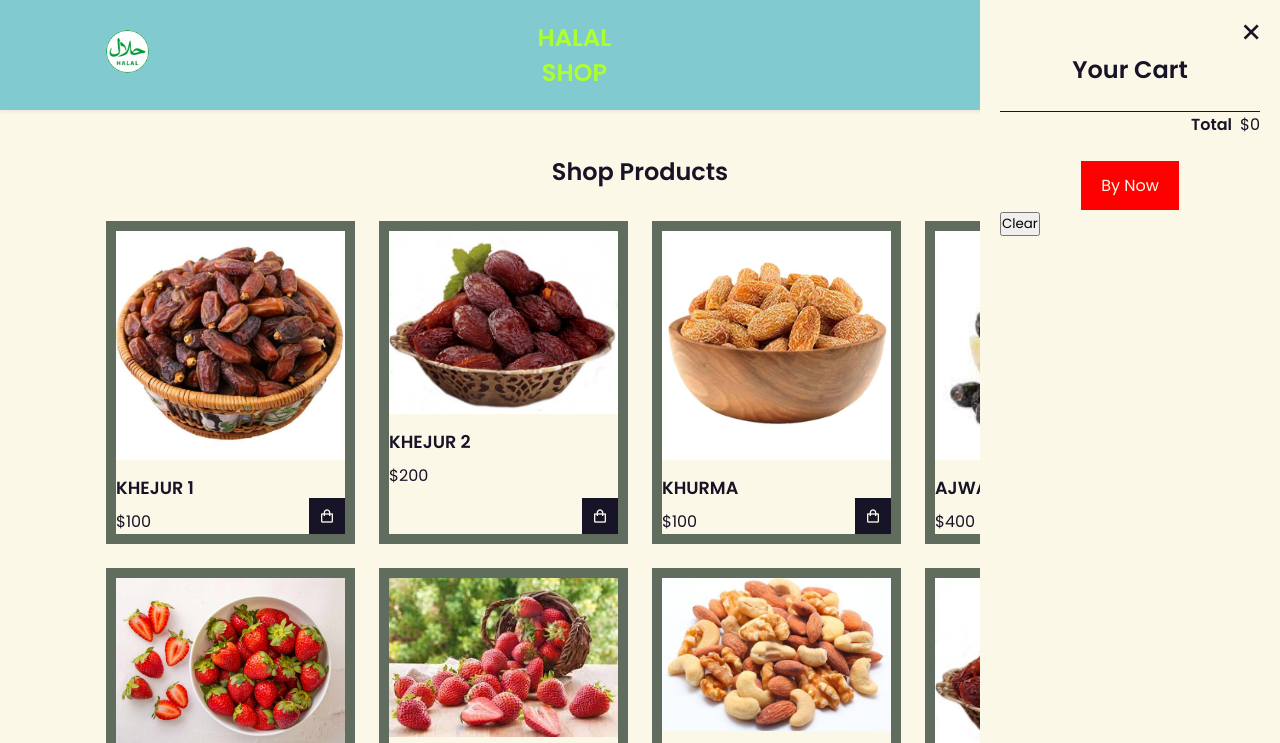
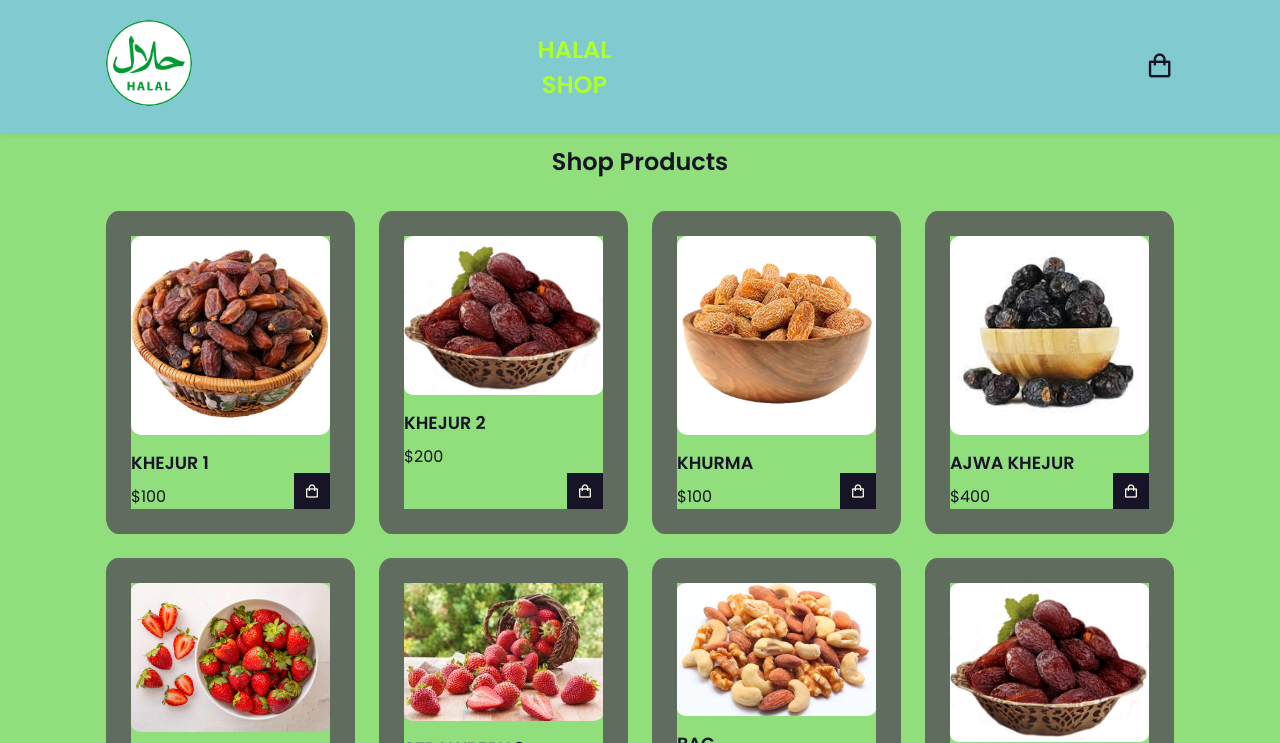
Before and after one commit to naeemcse/ShopingCart, a plain HTML site: page index.html in a window 1280 px wide. Both pictures are taken after a click on the icon 1251 px from the left and 32 px from the top of the page. Shown: the top 743 px of the page. Drawn offline with nearby package versions, Linux system fonts and the light colour scheme.

Commit message:
Shopping card's cross and Bag button is working

```diff
--- a/css/style.css
+++ b/css/style.css
@@ -35,7 +35,7 @@ body {
 
     color: var(--text-color);
 
-    background: var(--bg-color) ;
+    background: hsl(108, 60%, 68%) ; var(--bg-color) ;
 
 }
 
@@ -79,7 +79,7 @@ header {
     font-weight: 400;
 }
 .logo img{
-    width: 10%;
+    width: 20%;
     height: auto;
     border-radius: 50% ;
 }
@@ -89,6 +89,7 @@ header {
     color:greenyellow ;
     margin-right: 50% ;
    font-weight: 600 ;
+
 }
 
 #cart-icon {
@@ -104,7 +105,7 @@ header {
     width: 300px;
     min-height: 100vh;
     padding: 20px;
-    background: var(--bg-color) ;
+    background: rgb(80, 186, 154); var(--bg-color) ;
 
     box-shadow: -2px 0 4px hsl(0 4% 15% 15% / 10%);
 
@@ -113,6 +114,10 @@ header {
 
 .cart.active {
     right: 0;
+}
+.close{
+    right: -100%;
+
 }
 
 .cart-title {
@@ -236,8 +241,13 @@ header {
 .shop {
 
     margin-top: 10px;
+    margin-right: 310px;    /* ei ta soraiya niya aslam card theke  */
+
 }
 
+.nocard{
+    margin: auto ;
+}
 /* shop-content  */
 
 .shop-content {
@@ -250,19 +260,25 @@ header {
 
 .product-box {
     position: relative;
-    border: 10px solid #606C5D ;
-}
+    border: 25px solid #606C5D;
+    transition: border 0.5s;
+    border-radius: 5% ;
+  }
 
-.product-box:hover {
-    padding: 10px;
-    border: 15px solid  #606C5D ;
-    transition: 0.4s;
-}
+  .product-box:hover {
+    padding: 5px;
+    border: 1px solid red ;
+  }
+
+
 
 .product-img {
     width: 100%;
     height: auto;
     margin-bottom: 0.5rem;
+    border-radius: 5% ;
+
+
 }
 
 .product-title {
--- a/index.html
+++ b/index.html
@@ -6,7 +6,7 @@
     <meta name="viewport" content="width=device-width, initial-scale=1.0">
     <title> Shopping Cart </title>
 
-    <!-- CSS lin  -->
+    <!-- CSS link  -->
     <link rel="stylesheet" href="./css/style.css">
 
     <!-- Box Icon  -->
@@ -26,7 +26,7 @@
             <a href="" class="logo"> <img src="img/Food/halallogo.jpg" alt="" srcset=""> </a>
 
             <!-- Name  -->
-            <h2 class="name"> HALAL SHOP </h2>
+            <h2 class="name"> HALAL SHOP</h2>
 
             <!-- Cart Icon    -->
             <i class='bx bx-shopping-bag' id="cart-icon"></i>
@@ -50,7 +50,7 @@
 
                 <!-- Buy Button  -->
                 <button class="btn-buy"> By Now </button>
-                <button class="btn-clear">Clear </button>
+                <button class="btn-clear btn-buy">Clear </button>
 
 
                 <!-- CArt Closer   -->
@@ -69,7 +69,7 @@
 
     <!-- Shop  -->
 
-    <section class="shop container">
+    <section class="shop container" id="sctn">
 
         <h2 class="section-title"> Shop Products </h2>
 
@@ -136,7 +136,7 @@
             <!-- Box 8  -->
             <div class="product-box">
                 <img src="img/Food/date2.jpg" alt="" class="product-img">
-                <h2 class="product-title"> Date  </h2>
+                <h2 class="product-title"> Date </h2>
                 <span class="price">$800</span>
                 <i class="bx bx-shopping-bag add-cart"></i>
 
@@ -152,16 +152,16 @@
             <!-- Box 8  -->
             <div class="product-box">
                 <img src="img/Food/hunny2.jpg" alt="" class="product-img">
-                <h2 class="product-title"> Honney  </h2>
+                <h2 class="product-title"> Honney </h2>
                 <span class="price">$800</span>
                 <i class="bx bx-shopping-bag add-cart"></i>
 
             </div>
 
-             <!-- Box 3  -->
-             <div class="product-box">
+            <!-- Box 3  -->
+            <div class="product-box">
                 <img src="img/Food/date3.jpg" alt="" class="product-img">
-                <h2 class="product-title"> Khurma  </h2>
+                <h2 class="product-title"> Khurma </h2>
                 <span class="price">$100</span>
                 <i class="bx bx-shopping-bag add-cart"></i>
 
@@ -170,7 +170,7 @@
             <div class="product-box">
                 <img src="img/Food/date4.jpg" alt="" class="product-img">
 
-                <h2 class="product-title"> ajwa khejur  </h2>
+                <h2 class="product-title"> ajwa khejur </h2>
                 <span class="price">$400</span>
                 <i class="bx bx-shopping-bag add-cart"></i>
 
--- a/main.js
+++ b/main.js
@@ -3,11 +3,14 @@
 const cartIcon = document.querySelector("#cart-icon");
 const cart = document.querySelector(".cart");
 const closeCart = document.querySelector("#closeCart");
+const sectn = document.getElementById("sctn");
 
 // Open cart
 cartIcon.onclick = () => {
 
     cart.classList.add("active");
+    sectn.classList.remove("nocard");
+
 };
 
 // Close cart
@@ -16,6 +19,12 @@ closeCart.onclick = () => {
 
     console.log("Close cart clicked");
     cart.classList.remove("active");
+
+    cart.classList.add("close");
+    sectn.classList.add("nocard");
+
+
+
 };
 
 
```
